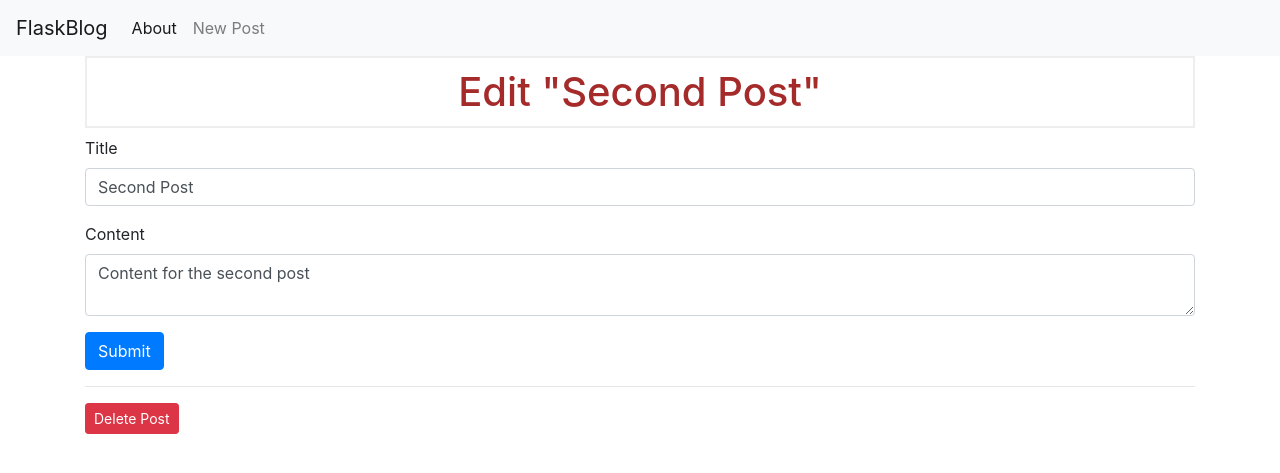
After one commit to TomSlook/flask_example, a Flask app: page /2/edit in a window 1280 px wide. The commit adds this page. Shown: the top 473 px of the page. Run offline with Flask 2, Linux system fonts and the light colour scheme; data comes from the database, SQL or seed files in the repository; both versions use the stored data as it was after the commit; some libraries are stand-ins or nearby versions.

Commit message:
Added other RESTful routes

```diff
--- a/app.py
+++ b/app.py
@@ -1,16 +1,86 @@
 import sqlite3
-from flask import Flask, render_template
+from flask import Flask, render_template, request, url_for, flash, redirect
+from werkzeug.exceptions import abort	#used for abort function for 404 page
 
 def get_db_connection():
 	conn = sqlite3.connect('database.db')
 	conn.row_factory = sqlite3.Row
 	return conn
 
+def get_post(post_id):
+    conn = get_db_connection()
+    post = conn.execute('SELECT * FROM posts WHERE id = ?',
+                        (post_id,)).fetchone()
+    conn.close()
+    if post is None:
+        abort(404)
+    return post
+
+
 app = Flask(__name__)
+app.config['SECRET_KEY'] = '123456789'
 
+#INDEX route
 @app.route('/')
 def index():
 	conn = get_db_connection()
 	posts = conn.execute('SELECT * FROM posts').fetchall()
 	conn.close()
 	return render_template('index.html', posts=posts)
+
+#SHOW ROUTE
+@app.route('/<int:post_id>')
+def post(post_id):
+	post = get_post(post_id)
+	return render_template('post.html', post=post)
+
+#NEW/CREATE ROUTE
+@app.route('/create', methods=('GET', 'POST'))
+def create():
+	if request.method == 'POST':
+		title = request.form['title']
+		content = request.form['content']
+
+		if not title:
+			flash('Title is required!')
+		else:
+			conn = get_db_connection()
+			conn.execute('INSERT INTO posts (title, content) VALUES (?, ?)',
+                         (title, content))
+			conn.commit()
+			conn.close()
+			return redirect(url_for('index'))
+	return render_template('create.html')
+
+#EDIT/UPDATE
+@app.route('/<int:id>/edit', methods=('GET', 'POST'))
+def edit(id):
+	post = get_post(id)
+
+	if request.method == 'POST':
+		title = request.form['title']
+		content = request.form['content']
+
+		if not title:
+			flash('Title is required!')
+		else:
+			conn = get_db_connection()
+			conn.execute('UPDATE posts SET title = ?, content = ?'
+                         ' WHERE id = ?',
+                         (title, content, id))
+			conn.commit()
+			conn.close()
+			return redirect(url_for('index'))
+
+	return render_template('edit.html', post=post)
+
+#DELETE
+@app.route('/<int:id>/delete', methods=('POST',))
+def delete(id):
+    post = get_post(id)
+    conn = get_db_connection()
+    conn.execute('DELETE FROM posts WHERE id = ?', (id,))
+    conn.commit()
+    conn.close()
+    flash('"{}" was successfully deleted!'.format(post['title']))
+    return redirect(url_for('index'))
--- a/templates/base.html
+++ b/templates/base.html
@@ -23,10 +23,16 @@
             <li class="nav-item active">
                 <a class="nav-link" href="#">About</a>
             </li>
+            <li class="nav-item">
+                <a class="nav-link" href="{{url_for('create')}}">New Post</a>
+            </li>
             </ul>
         </div>
     </nav>
     <div class="container">
+        {% for message in get_flashed_messages() %}
+            <div class="alert alert-danger">{{ message }}</div>
+        {% endfor %}
         {% block content %} {% endblock %}
     </div>
 
--- /dev/null
+++ b/templates/edit.html
@@ -0,0 +1,30 @@
+{% extends 'base.html' %}
+
+{% block content %}
+<h1>{% block title %} Edit "{{ post['title'] }}" {% endblock %}</h1>
+
+<form method="post">
+    <div class="form-group">
+        <label for="title">Title</label>
+        <input type="text" name="title" placeholder="Post title"
+               class="form-control"
+               value="{{ request.form['title'] or post['title'] }}">
+        </input>
+    </div>
+
+    <div class="form-group">
+        <label for="content">Content</label>
+        <textarea name="content" placeholder="Post content"
+                  class="form-control">{{ request.form['content'] or post['content'] }}</textarea>
+    </div>
+    <div class="form-group">
+        <button type="submit" class="btn btn-primary">Submit</button>
+    </div>
+</form>
+<hr>
+<form action="{{ url_for('delete', id=post['id']) }}" method="POST">
+    <input type="submit" value="Delete Post"
+            class="btn btn-danger btn-sm"
+            onclick="return confirm('Are you sure you want to delete this post?')">
+</form>
+{% endblock %}
--- a/templates/index.html
+++ b/templates/index.html
@@ -3,10 +3,13 @@
 {% block content %}
     <h1>{% block title %} Welcome to Tom's Blog {% endblock %}</h1>
     {% for post in posts%}
-    	<a href="#">
+    	<a href="{{ url_for('post', post_id=post['id']) }}">
     		<h2>{{post['title']}}</h2>
     	</a>
     	<span class="badge badge-primary">{{post['created']}}</span>
+    	<a href="{{ url_for('edit', id=post['id']) }}">
+            <span class="badge badge-warning">Edit</span>
+        </a>
     	<hr>
     {% endfor%}
 {% endblock %}
```
Also changed, not shown: templates/create.html (added, +23 -0 lines), templates/post.html (added, +12 -0 lines), database.db.
